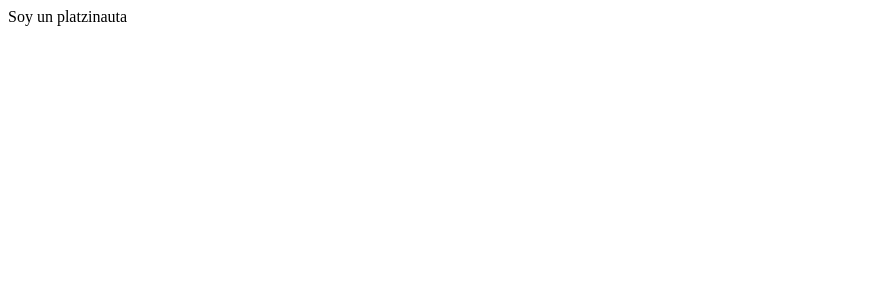
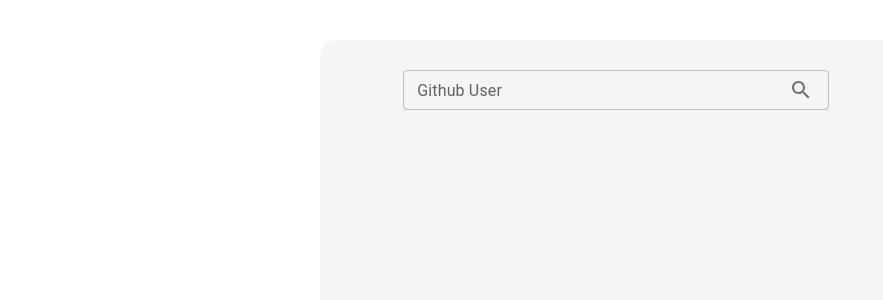
Before and after one commit to erikalad/githubusersearch, a React app: page / in a window 1280 px wide. Shown: the top 300 px of the page, without its empty margins (0-883 px from the left). Built offline with nearby package versions, Linux system fonts and the light colour scheme.

Commit message:
components

```diff
--- a/src/App.jsx
+++ b/src/App.jsx
@@ -1,8 +1,25 @@
-import React from "react";
+import React, { useState } from "react";
+import {Container } from '@mui/material'
+import Searcher from "./componets/Searchbar";
 
 const App = () => {
+  const {userStater, userState} = useState("octocat")
+  const {inputUser, setInputUser} = useState("userState")
+
+
   return(
-    <div>Soy un platzinauta</div>
+    <Container sx={{
+      background:"whitesmoke",
+      width:"80vh",
+      height:"500px",
+      borderRadius:"16px",
+      marginTop:"40px",
+      display:"flex",
+      flexDirection: "column",
+      alignItems: "center"
+    }}>
+    <Searcher inputUser={inputUser} setInputUser={setInputUser}/>
+    </Container>
   )
 };
 
--- /dev/null
+++ b/src/componets/Searchbar/index.jsx
@@ -0,0 +1,57 @@
+import { IconButton, Stack, TextField } from "@mui/material";
+import React, { useState } from "react";
+import SearchIcon from '@mui/icons-material/Search';
+
+
+export default function Searcher(props){
+    const{
+        inputUser,
+        setInputUser
+    } = props
+
+    const [valueInput, setvalueInput]  = useState("")
+
+  /* const handleSubmit = () =>{
+
+    }  */
+
+    const onSearchValueChange = (event) =>{
+      let inputValue = event.target.value
+      setvalueInput(inputValue)
+
+    }
+
+    console.log(valueInput)
+
+
+    return(
+        <Stack
+        direction= "row"
+        sx={{
+            marginTop:"30px",
+            width:"80%"
+        }}>
+            <TextField
+            id="outlined-basic"
+            label="Github User"
+            variant="outlined"
+            placeholder="Octocat"
+            size="small"
+            value={valueInput}
+            onChange={onSearchValueChange}
+            sx={{
+                width:"90%"
+            }}
+            />
+            <IconButton
+           /*  onClick={handleSubmit} */
+           size="small"
+            sx={{
+            left:"-45px",
+
+            }}>
+            <SearchIcon/>
+            </IconButton>
+        </Stack>
+    )
+}
```
